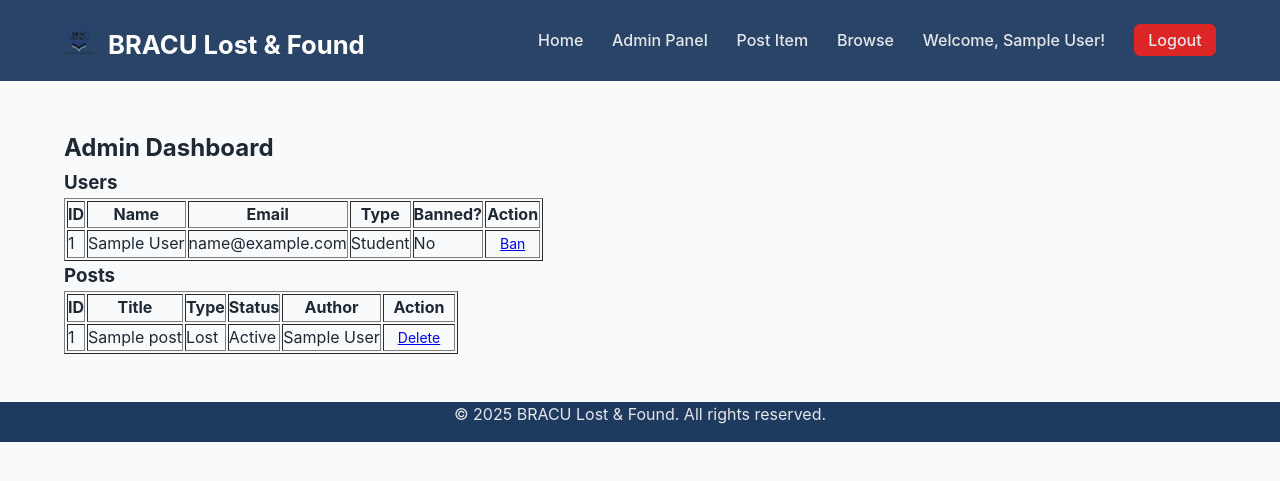
After one commit to 370-Lab-Project/BRACU-lost-and-found, a PHP site: page /pages/admin-dashboard.php in a window 1280 px wide. The commit adds this page. Shown: the top 481 px of the page. Run offline with PHP 8.4, Linux system fonts and the light colour scheme; the visitor is signed in with stand-in values (Sample User, id 1); tables that the repository leaves empty hold one stand-in row (values such as "Sample post").

Commit message:
your message

```diff
--- a/includes/navbar.php
+++ b/includes/navbar.php
@@ -1,17 +1,30 @@
-<?php if(!isset($_SESSION)) session_start(); ?>
+<?php if (!isset($_SESSION))
+    session_start(); ?>
+
+
 <nav class="navbar">
     <div class="nav-container">
-        <a href="<?php echo strpos($_SERVER['PHP_SELF'], 'pages') ? '../' : './'; ?>index.php" class="logo"> <img class = "navlogo" src="assets\bracu_logo_12-0-2022.png" alt=""> BRACU Lost & Found</a>
+        <a href="<?php echo strpos($_SERVER['PHP_SELF'], 'pages') ? '../' : './'; ?>index.php" class="logo"> <img
+                class="navlogo" src="assets\bracu_logo_12-0-2022.png" alt=""> BRACU Lost & Found</a>
         <ul class="nav-menu">
             <li><a href="<?php echo strpos($_SERVER['PHP_SELF'], 'pages') ? '../' : './'; ?>index.php">Home</a></li>
-            <?php if(isset($_SESSION['user_id'])): ?>
-                <li><a href="<?php echo strpos($_SERVER['PHP_SELF'], 'pages') ? '' : 'pages/'; ?>post-item.php">Post Item</a></li>
-                <li><a href="<?php echo strpos($_SERVER['PHP_SELF'], 'pages') ? '' : 'pages/'; ?>view-posts.php">Browse</a></li>
+            <?php if (isset($_SESSION['user_id'])): ?>
+                <?php if ($_SESSION['role'] == 'admin'): ?>
+                    <li><a href="<?php echo strpos($_SERVER['PHP_SELF'], 'pages') ? '' : 'pages/'; ?>admin-dashboard.php">Admin
+                            Panel</a></li>
+                <?php endif; ?>
+
+                <li><a href="<?php echo strpos($_SERVER['PHP_SELF'], 'pages') ? '' : 'pages/'; ?>post-item.php">Post
+                        Item</a></li>
+                <li><a href="<?php echo strpos($_SERVER['PHP_SELF'], 'pages') ? '' : 'pages/'; ?>view-posts.php">Browse</a>
+                </li>
                 <li><span>Welcome, <?php echo $_SESSION['name']; ?>!</span></li>
-                <li><a href="<?php echo strpos($_SERVER['PHP_SELF'], 'pages') ? '../' : './'; ?>logout.php" class="btn-logout">Logout</a></li>
+                <li><a href="<?php echo strpos($_SERVER['PHP_SELF'], 'pages') ? '../' : './'; ?>logout.php"
+                        class="btn-logout">Logout</a></li>
             <?php else: ?>
                 <li><a href="<?php echo strpos($_SERVER['PHP_SELF'], 'pages') ? '' : 'pages/'; ?>login.php">Login</a></li>
-                <li><a href="<?php echo strpos($_SERVER['PHP_SELF'], 'pages') ? '' : 'pages/'; ?>register.php">Register</a></li>
+                <li><a href="<?php echo strpos($_SERVER['PHP_SELF'], 'pages') ? '' : 'pages/'; ?>register.php">Register</a>
+                </li>
             <?php endif; ?>
         </ul>
     </div>
--- /dev/null
+++ b/pages/admin-dashboard.php
@@ -0,0 +1,73 @@
+<?php
+include '../config/db.php';
+
+if (!isset($_SESSION['user_id']) || $_SESSION['role'] !== 'admin') {
+    echo "<h2>Access Denied!</h2>";
+    exit;
+}
+
+// Fetch all users
+$users = $conn->query("SELECT * FROM users ORDER BY created_at DESC");
+
+// Fetch all posts
+$posts = $conn->query("SELECT p.*, u.name FROM post p JOIN users u ON p.user_id = u.user_id ORDER BY date_posted DESC");
+?>
+
+<!DOCTYPE html>
+<html>
+<head>
+    <title>Admin Dashboard</title>
+    <link rel="stylesheet" href="../css/style.css">
+</head>
+<body>
+<?php include '../includes/navbar.php'; ?>
+
+<div class="container">
+    <h2>Admin Dashboard</h2>
+
+    <h3>Users</h3>
+    <table border="1" cellpadding="10">
+        <tr>
+            <th>ID</th><th>Name</th><th>Email</th><th>Type</th><th>Banned?</th><th>Action</th>
+        </tr>
+        <?php while($user = $users->fetch_assoc()): ?>
+            <tr>
+                <td><?= $user['user_id']; ?></td>
+                <td><?= $user['name']; ?></td>
+                <td><?= $user['email']; ?></td>
+                <td><?= $user['user_type']; ?></td>
+                <td><?= $user['is_banned'] ? 'Yes' : 'No'; ?></td>
+                <td>
+                    <?php if($user['is_banned']): ?>
+                        <a href="unban-user.php?id=<?= $user['user_id']; ?>" class="btn-small">Unban</a>
+                    <?php else: ?>
+                        <a href="ban-user.php?id=<?= $user['user_id']; ?>" class="btn-small">Ban</a>
+                    <?php endif; ?>
+                </td>
+            </tr>
+        <?php endwhile; ?>
+    </table>
+
+    <h3>Posts</h3>
+    <table border="1" cellpadding="10">
+        <tr>
+            <th>ID</th><th>Title</th><th>Type</th><th>Status</th><th>Author</th><th>Action</th>
+        </tr>
+        <?php while($post = $posts->fetch_assoc()): ?>
+            <tr>
+                <td><?= $post['post_id']; ?></td>
+                <td><?= $post['title']; ?></td>
+                <td><?= $post['post_type']; ?></td>
+                <td><?= $post['status']; ?></td>
+                <td><?= $post['name']; ?></td>
+                <td>
+                    <a href="delete-post.php?id=<?= $post['post_id']; ?>" class="btn-small" onclick="return confirm('Are you sure to delete?')">Delete</a>
+                </td>
+            </tr>
+        <?php endwhile; ?>
+    </table>
+</div>
+
+<?php include '../includes/footer.php'; ?>
+</body>
+</html>
```
Also changed, not shown: pages/admin-delete-post.php (added, +9 -0 lines), pages/ban-user.php (added, +8 -0 lines), pages/delete-post.php (added, +8 -0 lines), pages/login.php (+12 -4 lines), pages/unban-user.php (added, +8 -0 lines).
